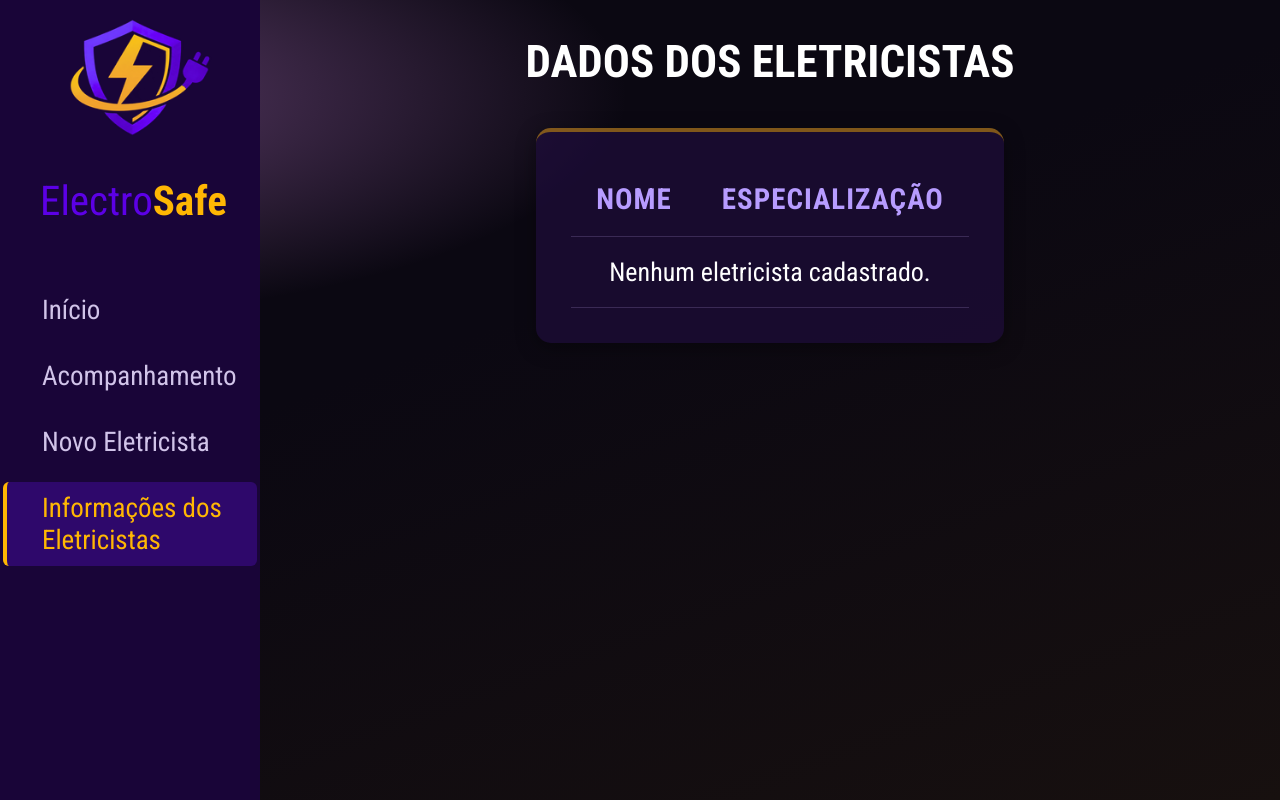
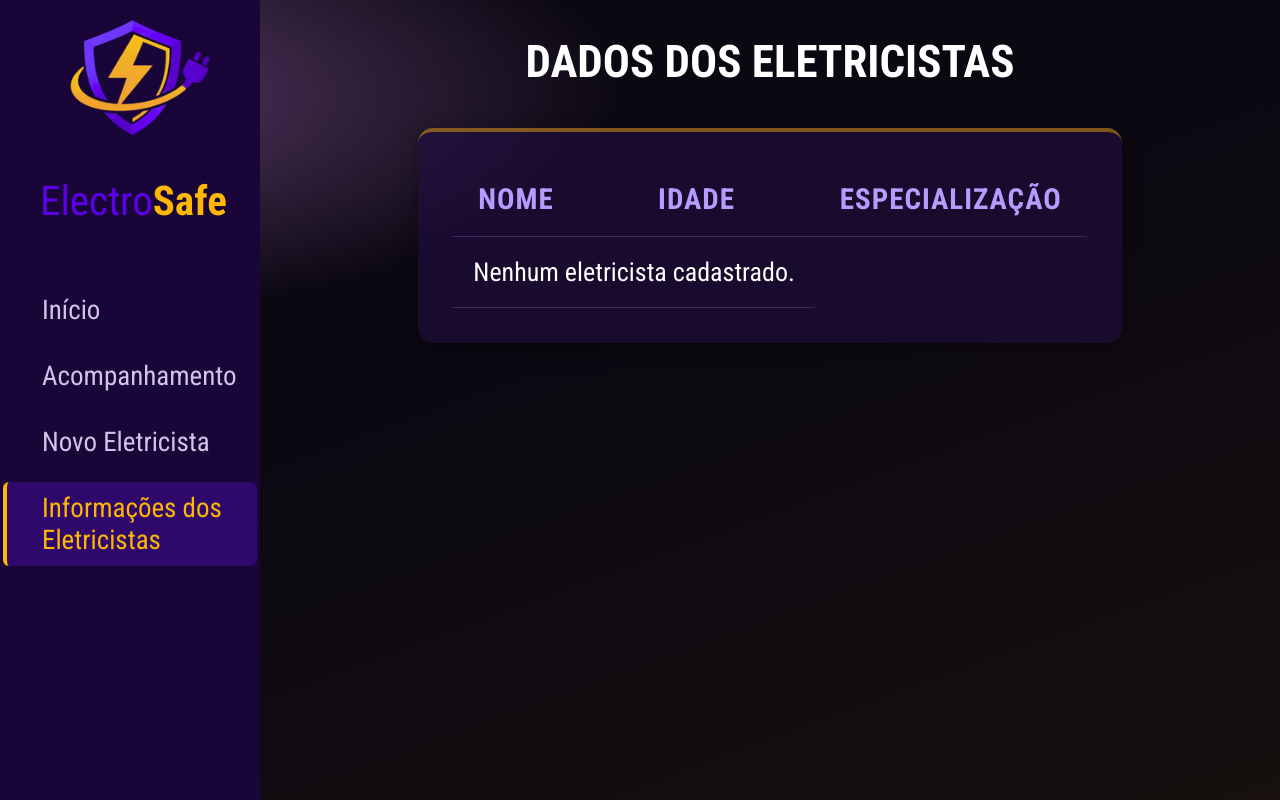
Before and after one commit to ArthurSb7/ElectroSafe, a PHP site: page /infoEle.php in a window 1280 px wide. Run offline with PHP 8.4, Linux system fonts and the light colour scheme; data that the repository does not hold is empty.

Commit message:
feat: adição na tabela

```diff
--- a/Admin/infoEle.php
+++ b/Admin/infoEle.php
@@ -88,6 +88,7 @@ if ($databaseStatus === 'Conectado') {
                     <thead>
                         <tr>
                     <th>Nome</th>
+                    <th>Idade</th>
                     <th>Especialização</th>
                         </tr>
                     </thead>
```
